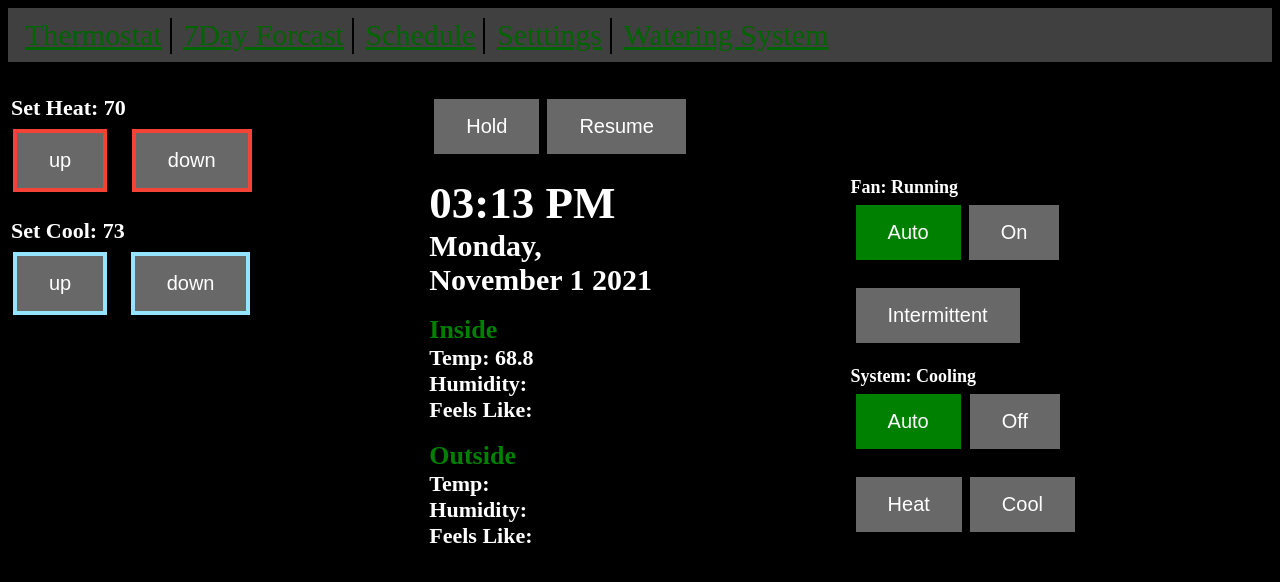
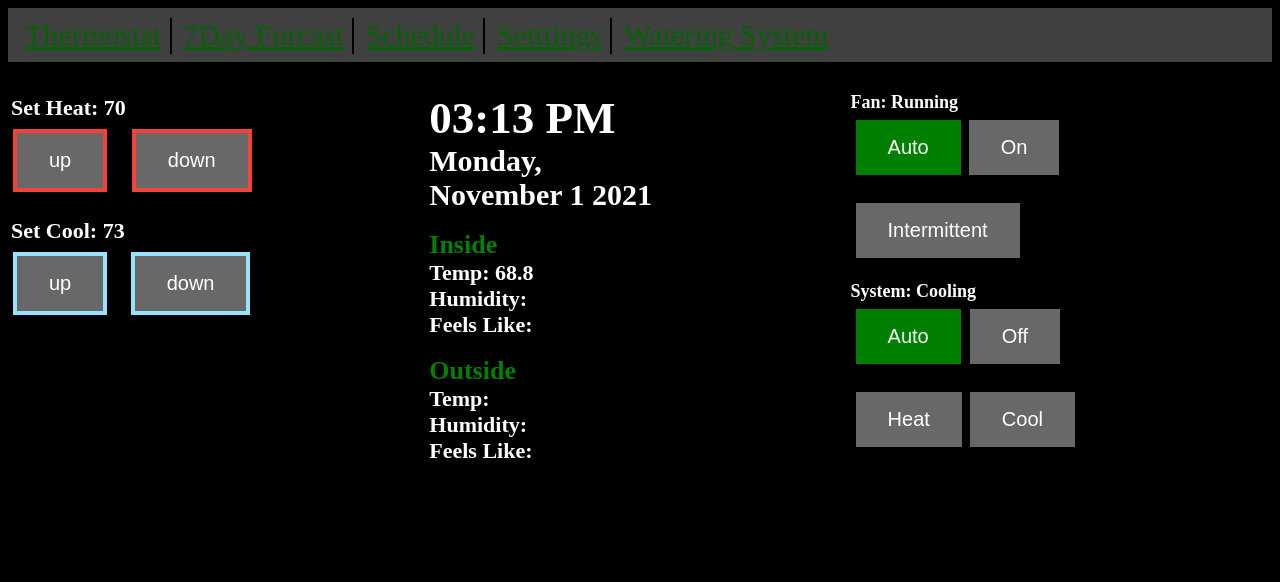
Before and after one commit to Mosterhout/Homeautomation, a PHP site: page / in a window 1280 px wide. Shown: the top 582 px of the page. Run offline with PHP 8.4, Linux system fonts and the light colour scheme; some libraries are stand-ins or nearby versions.

Commit message:
removing the hold/resume

```diff
--- a/www/index.php
+++ b/www/index.php
@@ -81,31 +81,8 @@
 				</tr>
 			</table>
 		<?php endif; ?>
-		</div>
-		<?php //hold/resume
-			if ($holdstatus == '1') {
-										$hold = 'green';
-									}
-			else {
-					$hold = '#686868';
-				}
-			if($systemstatus != '0'): ?>
-			<table>
-				<tr>
-					<td>
-						<form action="" method="post">
-							<button style="background-color:<?php print $hold; ?>" name="hold" class="button">Hold</button>
-						</form>
-					</td>
-					<td>
-						<form action="" method="post">
-							<button name="resume" class="button">Resume</button>
-						</form>
-					</td>
-				</tr>
-			</table>
-			<?php endif; ?>
 
+	</div>
 
 <!--#######
 #Current Stats
```
